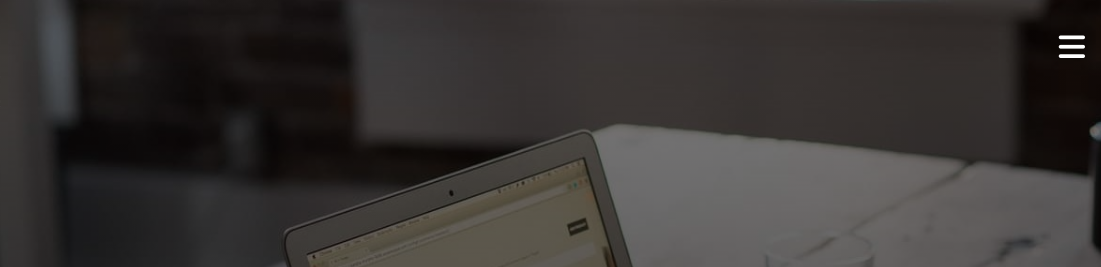
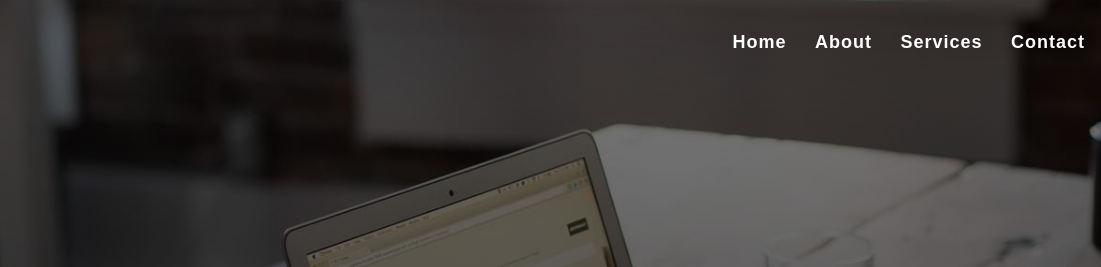
Before and after one commit to wisestme/portfolio_, a plain HTML site: page index.html in a window 1280 px wide. Shown: the top 267 px of the page, 179-1280 px from the left. Drawn offline with Linux system fonts and the light colour scheme.

Commit message:
style links

```diff
--- a/assets/css/responsive.css
+++ b/assets/css/responsive.css
@@ -28,6 +28,22 @@
 }
 
 @media screen and  (min-width: 800px) {
+    .no_display_small {
+        display: inline-block;
+    }
+
+    .no_display_large {
+        display: none;
+    }
+
+    nav a {
+        text-decoration: none;
+        color: #fff;
+        margin-left: 1.5rem;
+        font-weight: bolder;
+        letter-spacing: 1px;
+        font-size: 18px;
+    }
     .header_main {
         grid-column: 1/3;
     }
```
